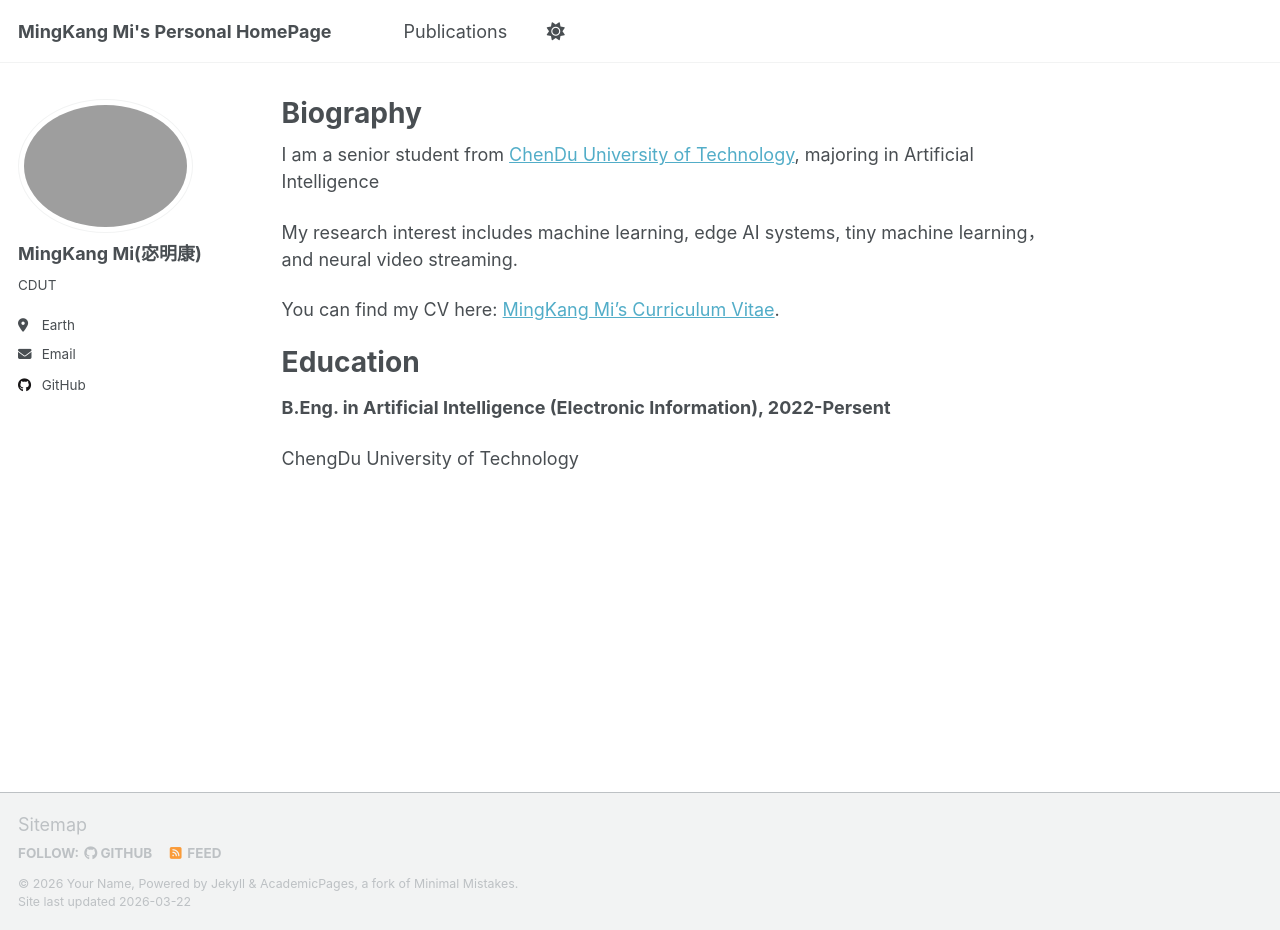
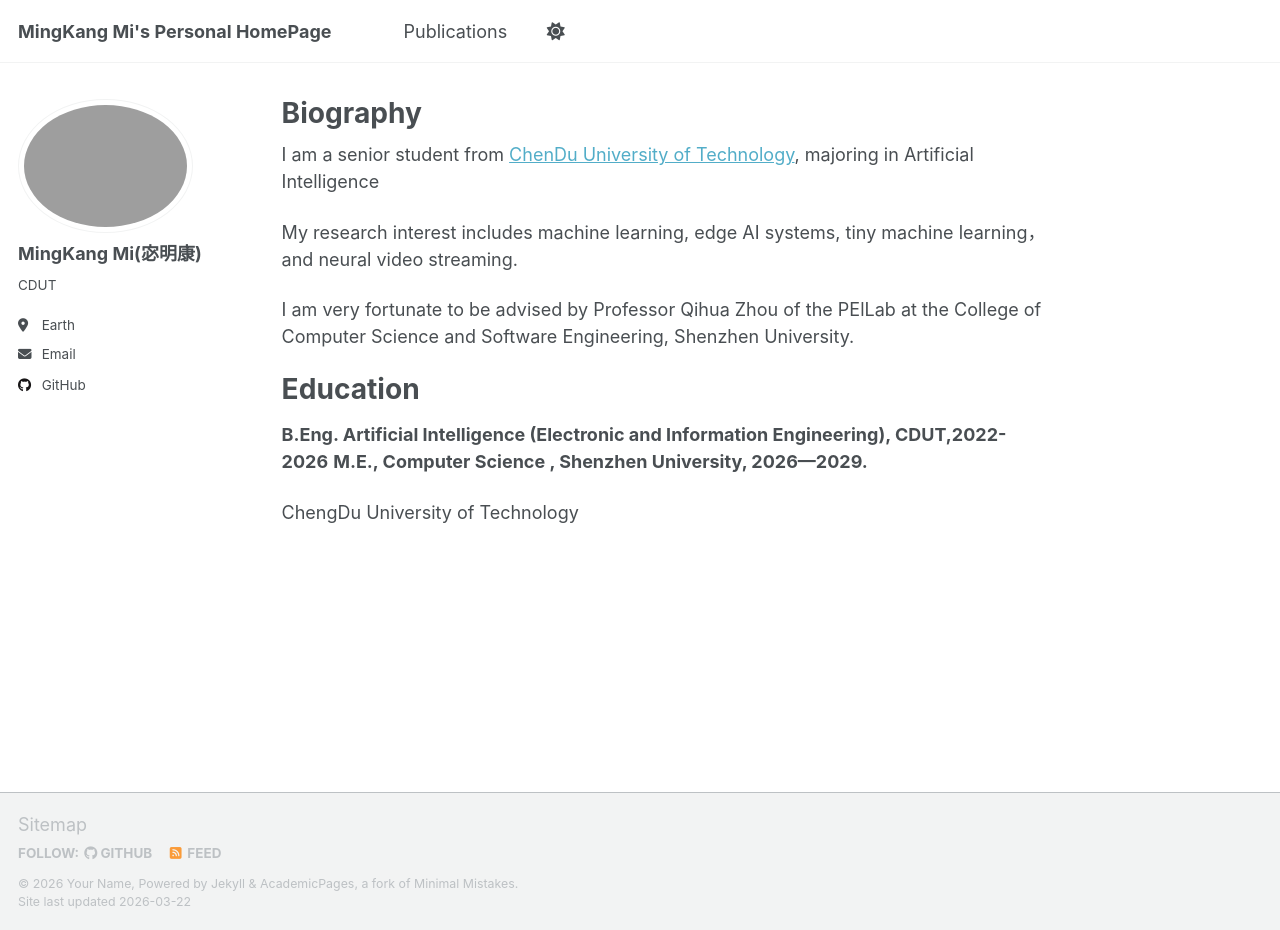
Before and after one commit to mingkangmi/mingkangmi.github.io, a Jekyll site: the page built from _pages/about.md, in a window 1280 px wide and 930 px high. Built offline with Jekyll 4.4.1, drawn with Linux system fonts in a browser that asks for light colours; a script that is not in the unit is left out.

Commit message:
Update about.md

```diff
--- a/_pages/about.md
+++ b/_pages/about.md
@@ -12,12 +12,13 @@ I am a senior student from [ChenDu University of Technology](https://www.cdut.ed
 
 My research interest includes machine learning, edge AI systems, tiny machine learning，and neural video streaming.
 
+I am very fortunate to be advised by Professor Qihua Zhou of the PElLab at the College of Computer Science and Software Engineering, Shenzhen University.
 
-You can find my CV here: [MingKang Mi's Curriculum Vitae](../assets/Curriculum_Vitae.pdf).
 
 Education
 ======
 
-**B.Eng. in Artificial Intelligence (Electronic Information), 2022-Persent**
+**B.Eng. Artificial Intelligence (Electronic and Information Engineering), CDUT,2022-2026**
+**M.E., Computer Science , Shenzhen University, 2026—2029.**
 
 ChengDu University of Technology
```
